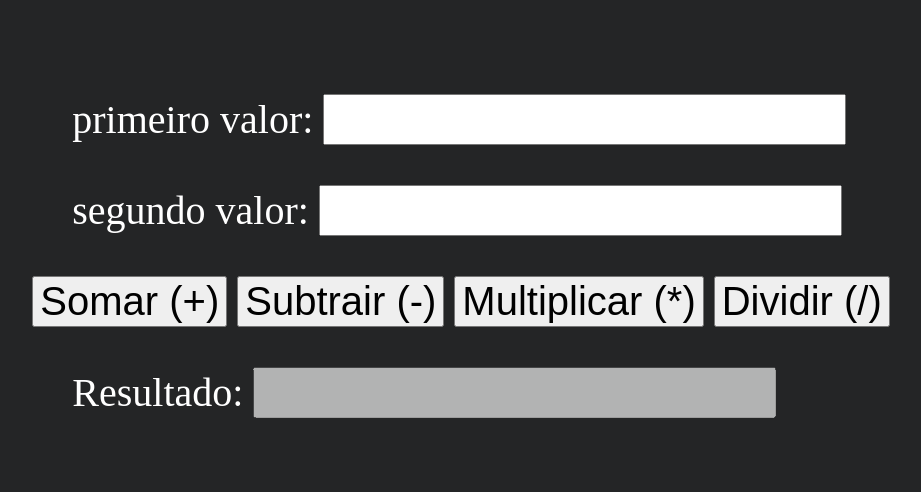
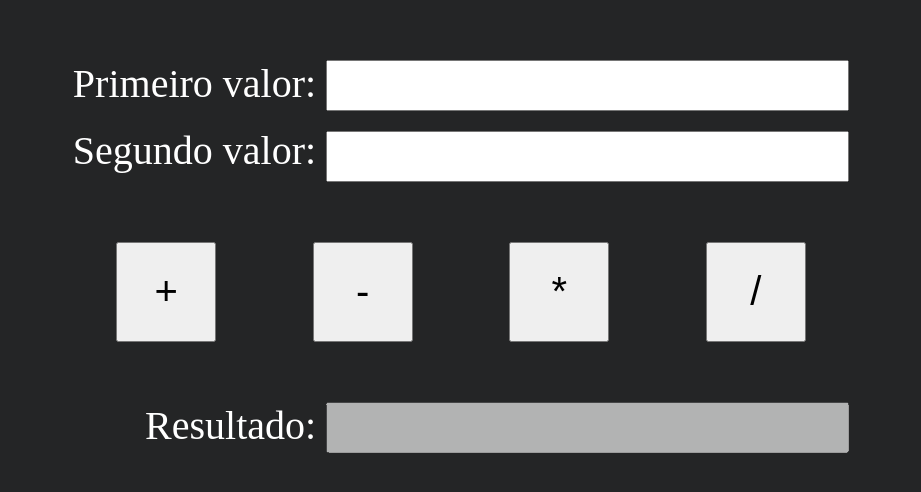
Before and after one commit to Matheus-Alpe/atividade-calculadora-js, a plain HTML site: page index.html in a window 1280 px wide. Shown: the part 152-644 px from the top of the page, without its empty margins (179-1100 px from the left). Drawn offline with Linux system fonts and the light colour scheme.

Commit message:
separando arquivos, alterando um pouco conteudo

```diff
--- a/index.html
+++ b/index.html
@@ -5,84 +5,38 @@
     <meta charset="UTF-8">
     <meta name="viewport" content="width=device-width, initial-scale=1.0">
     <title>Document</title>
-    <style>
-        * {
-            box-sizing: border-box;
-            font-size: 40px;
-        }
-        body {
-            background: #242526;
-            color: white;
-            min-height: 100vh;
-            display: flex;
-            justify-content: center;
-            align-items: center;
-        }
-        div {
-            margin: 1em;
-        }
-
-    </style>
+    <link rel="stylesheet" href="style.css">
 </head>
 
 <body>
-    <form batata>
-        <div>
-            <label for="v1">primeiro valor:</label>
-            <input type="number" name="v1" id="v1" step="any">
-        </div>
-        <div>
-            <label for="v2">segundo valor:</label>
-            <input type="number" name="v2" id="v2" step="any">
+
+    <div class="container">
+        <div class="row">
+            <div>
+                <label for="v1">Primeiro valor:</label>
+                <label for="v2">Segundo valor:</label>
+            </div>
+            <div>
+                <input type="number" name="v1" id="v1" step="any">
+                <input type="number" name="v2" id="v2" step="any">
+            </div>
         </div>
 
-        <button value="+">Somar (+)</button>
-        <button value="-">Subtrair (-)</button>
-        <button value="*">Multiplicar (*)</button>
-        <button value="/">Dividir (/)</button>
+        <div class="row">
+            <button value="+">+</button>
+            <button value="-">-</button>
+            <button value="*">*</button>
+            <button value="/">/</button>
+        </div>
 
-        <div>
+        <div class="result row">
             <label for="resultado">Resultado:</label>
             <input type="text" id="resultado" disabled>
         </div>
-    </form>
 
-    <script>
-        const inputResultado = document.getElementById("resultado");
+    </div>
 
-        document.querySelectorAll('button').forEach((elemento) => {
-            elemento.addEventListener("click", function (e) {
-
-                e.preventDefault();
-
-                const v1 = Number(document.getElementById("v1").value);
-                const v2 = Number(document.getElementById("v2").value);
-
-                const resultado = resultadoOperacao(v1, elemento.value, v2);
-
-                inputResultado.value = resultado;
-            })
-        })
-
-
-        function resultadoOperacao(v1, operacao, v2) {
-
-            switch (operacao) {
-                case "+":
-                    return v1 + v2;
-                    break;
-                case "-":
-                    return v1 - v2;
-                    break;
-                case "*":
-                    return v1 * v2;
-                    break;
-                case "/":
-                    return v1 / v2;
-                    break;
-            }
-        }
-    </script>
+    <script src="script.js"></script>
 </body>
 
 </html>
--- /dev/null
+++ b/script.js
@@ -0,0 +1,34 @@
+const inputResultado = document.getElementById("resultado");
+
+document.querySelectorAll('button').forEach((elemento) => {
+    elemento.addEventListener("click", function (e) {
+
+        e.preventDefault();
+
+        const v1 = Number(document.getElementById("v1").value);
+        const v2 = Number(document.getElementById("v2").value);
+
+        const resultado = resultadoOperacao(v1, elemento.value, v2);
+
+        inputResultado.value = resultado;
+    })
+})
+
+
+function resultadoOperacao(v1, operacao, v2) {
+
+    switch (operacao) {
+        case "+":
+            return v1 + v2;
+            break;
+        case "-":
+            return v1 - v2;
+            break;
+        case "*":
+            return v1 * v2;
+            break;
+        case "/":
+            return v1 / v2;
+            break;
+    }
+}
--- /dev/null
+++ b/style.css
@@ -0,0 +1,37 @@
+* {
+    box-sizing: border-box;
+    font-size: 40px;
+}
+body {
+    background: #242526;
+    color: white;
+    min-height: 100vh;
+    display: flex;
+    justify-content: center;
+    align-items: center;
+}
+
+
+label, input {
+    display: block;
+    margin: .5em 5px;
+}
+
+.row {
+    margin: 1em 0;
+    display: flex;
+}
+
+button {
+    margin: 0 auto;
+    width: 100px;
+    height: 100px;
+}
+
+.result {
+    justify-content: flex-end;
+}
+
+.result > * {
+    display: inline;
+}
```
